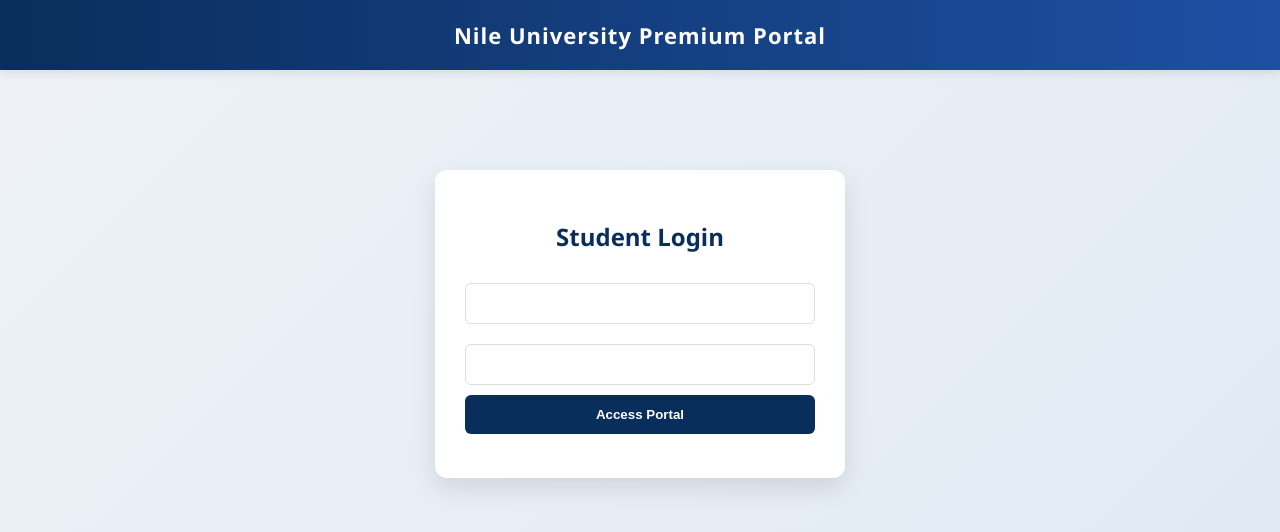
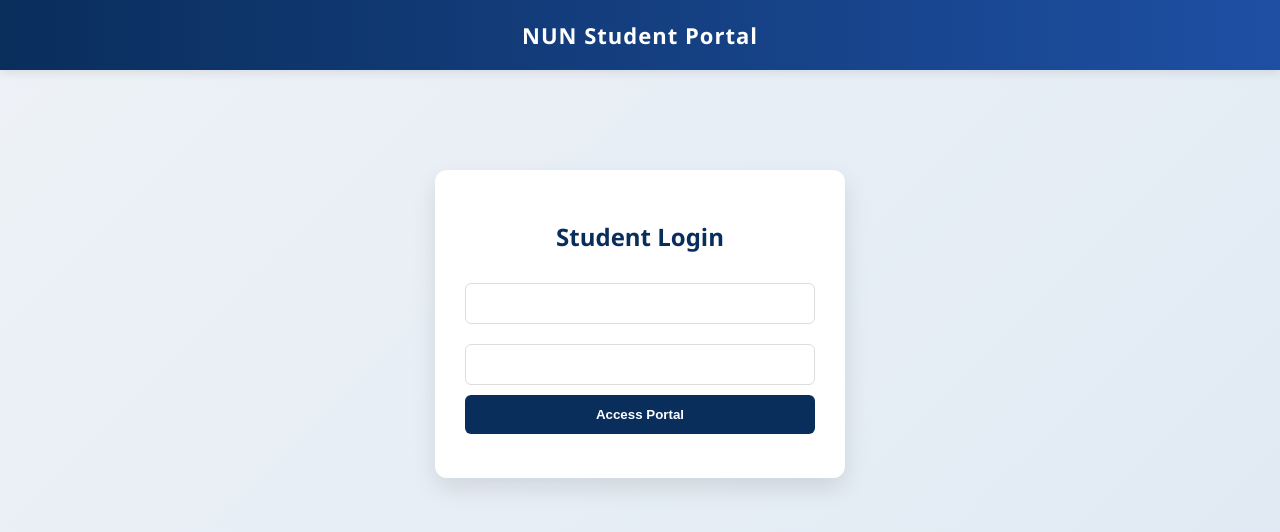
Before and after one commit to bobb119/SIDS-NUN-PORTAL, a plain HTML site: page index.html in a window 1280 px wide. Drawn offline with Linux system fonts and the light colour scheme.

Commit message:
Update index.html change of header

```diff
--- a/index.html
+++ b/index.html
@@ -177,7 +177,7 @@
 <body>
 
 <header>
-    Nile University Premium Portal
+    NUN Student Portal
 </header>
 
 <div id="loginPage">
```
